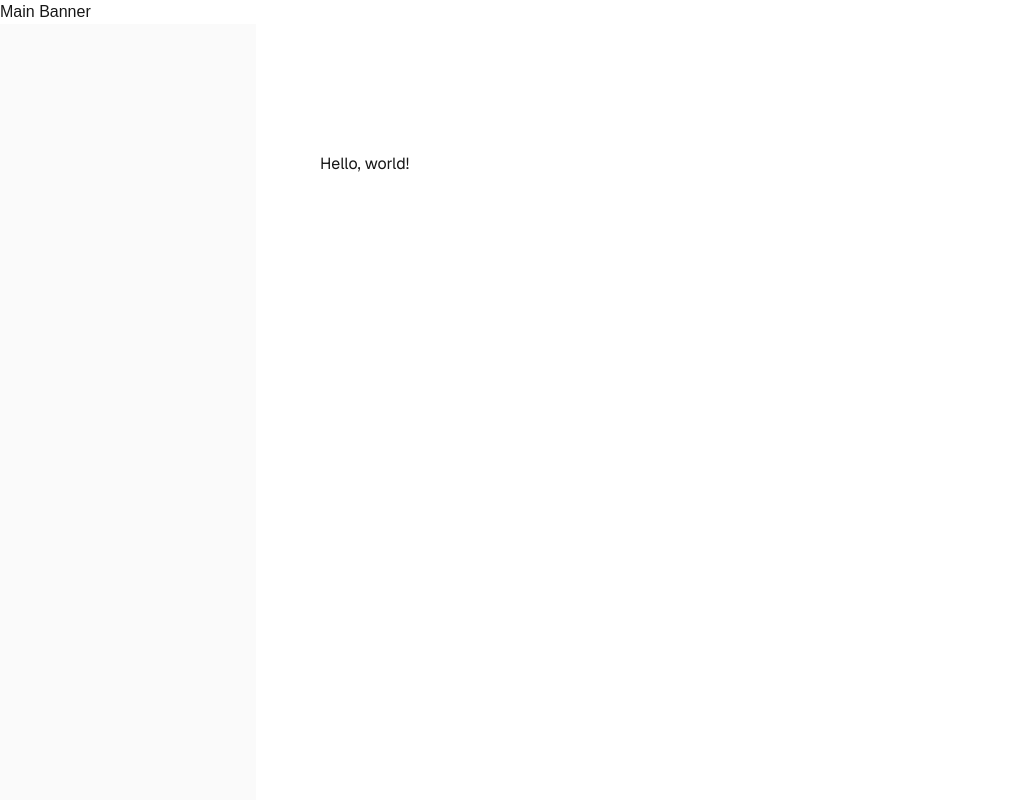
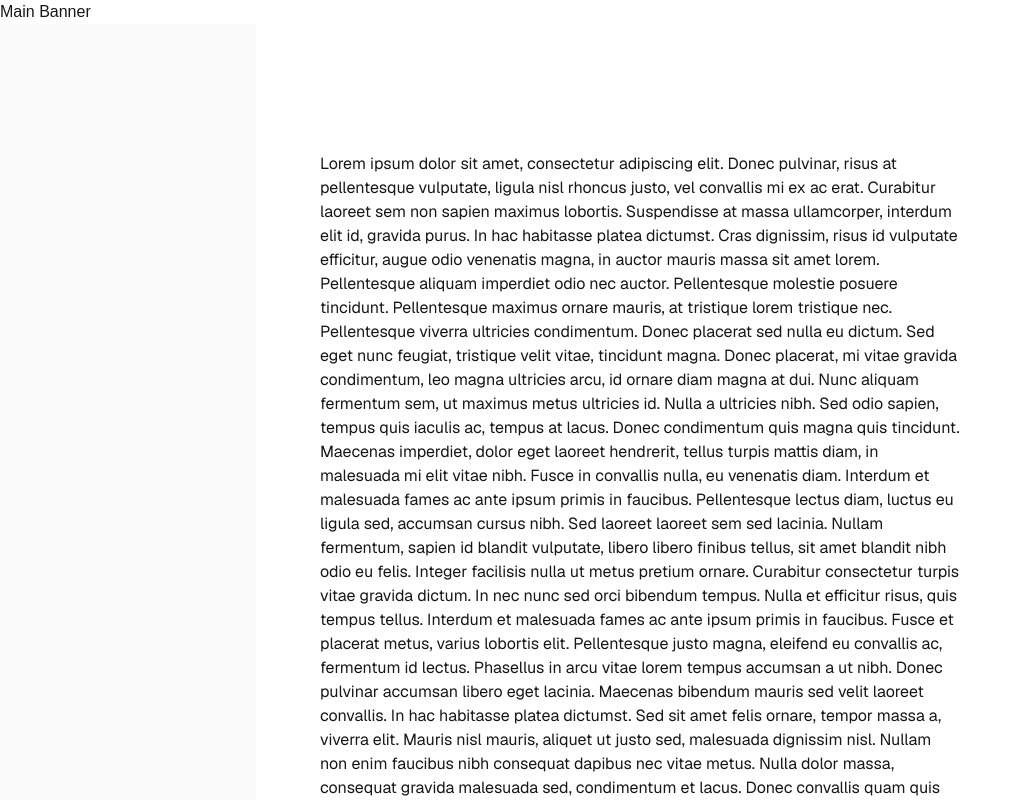
Before and after one commit to aljosanpedro/pbd-proj1-personal_website, a Next.js app: page / in a window 1280 px wide. Shown: the top 800 px of the page, without its empty margins (0-1021 px from the left). Built offline with nearby package versions, Linux system fonts and the light colour scheme.

Commit message:
Add lorem ipsum to page.tsx to test scrolling with a sticky banner

```diff
--- a/src/app/page.tsx
+++ b/src/app/page.tsx
@@ -3,7 +3,113 @@ export default function Home() {
   return (
     <div className="flex flex-col flex-1 items-center justify-center bg-zinc-50 font-sans dark:bg-black">
       <main className="flex flex-1 w-full max-w-3xl flex-col items-center justify-between py-32 px-16 bg-white dark:bg-black sm:items-start">
-        <p>Hello, world!</p>
+        <p>
+          Lorem ipsum dolor sit amet, consectetur adipiscing elit. Donec
+          pulvinar, risus at pellentesque vulputate, ligula nisl rhoncus justo,
+          vel convallis mi ex ac erat. Curabitur laoreet sem non sapien maximus
+          lobortis. Suspendisse at massa ullamcorper, interdum elit id, gravida
+          purus. In hac habitasse platea dictumst. Cras dignissim, risus id
+          vulputate efficitur, augue odio venenatis magna, in auctor mauris
+          massa sit amet lorem. Pellentesque aliquam imperdiet odio nec auctor.
+          Pellentesque molestie posuere tincidunt. Pellentesque maximus ornare
+          mauris, at tristique lorem tristique nec. Pellentesque viverra
+          ultricies condimentum. Donec placerat sed nulla eu dictum. Sed eget
+          nunc feugiat, tristique velit vitae, tincidunt magna. Donec placerat,
+          mi vitae gravida condimentum, leo magna ultricies arcu, id ornare diam
+          magna at dui. Nunc aliquam fermentum sem, ut maximus metus ultricies
+          id. Nulla a ultricies nibh. Sed odio sapien, tempus quis iaculis ac,
+          tempus at lacus. Donec condimentum quis magna quis tincidunt. Maecenas
+          imperdiet, dolor eget laoreet hendrerit, tellus turpis mattis diam, in
+          malesuada mi elit vitae nibh. Fusce in convallis nulla, eu venenatis
+          diam. Interdum et malesuada fames ac ante ipsum primis in faucibus.
+          Pellentesque lectus diam, luctus eu ligula sed, accumsan cursus nibh.
+          Sed laoreet laoreet sem sed lacinia. Nullam fermentum, sapien id
+          blandit vulputate, libero libero finibus tellus, sit amet blandit nibh
+          odio eu felis. Integer facilisis nulla ut metus pretium ornare.
+          Curabitur consectetur turpis vitae gravida dictum. In nec nunc sed
+          orci bibendum tempus. Nulla et efficitur risus, quis tempus tellus.
+          Interdum et malesuada fames ac ante ipsum primis in faucibus. Fusce et
+          placerat metus, varius lobortis elit. Pellentesque justo magna,
+          eleifend eu convallis ac, fermentum id lectus. Phasellus in arcu vitae
+          lorem tempus accumsan a ut nibh. Donec pulvinar accumsan libero eget
+          lacinia. Maecenas bibendum mauris sed velit laoreet convallis. In hac
+          habitasse platea dictumst. Sed sit amet felis ornare, tempor massa a,
+          viverra elit. Mauris nisl mauris, aliquet ut justo sed, malesuada
+          dignissim nisl. Nullam non enim faucibus nibh consequat dapibus nec
+          vitae metus. Nulla dolor massa, consequat gravida malesuada sed,
+          condimentum et lacus. Donec convallis quam quis ullamcorper porta.
+          Phasellus ante ligula, efficitur id pellentesque a, dignissim nec
+          odio. Vivamus in tortor non quam scelerisque rhoncus sed congue
+          lectus. Suspendisse dapibus nulla a leo elementum porttitor. Cras vel
+          nisi ex. Pellentesque scelerisque ipsum sit amet augue consectetur, id
+          congue augue posuere. Proin facilisis suscipit lorem, et pretium sem
+          semper sit amet. Vestibulum volutpat pellentesque diam et sodales.
+          Nulla facilisi. Maecenas semper volutpat massa eu hendrerit.
+          Pellentesque vel tortor id tortor faucibus fermentum ac vitae arcu.
+          Quisque sit amet dictum nulla. Suspendisse semper nisl sed quam
+          finibus faucibus. Sed semper eros sit amet dignissim elementum. Mauris
+          finibus euismod nisi, at viverra ipsum pulvinar nec. Etiam quis erat
+          at dolor tristique blandit. Sed tempor porttitor mi, in aliquam risus.
+          Aliquam vestibulum turpis in ex auctor ultricies. Curabitur aliquet
+          elit non metus pulvinar sollicitudin. Etiam ex mi, tincidunt nec
+          interdum sit amet, vulputate ut dolor. Nullam scelerisque erat in est
+          euismod fringilla. Donec massa arcu, interdum at sodales et, porta sed
+          ipsum. Aenean porttitor in ante vel tincidunt. Maecenas hendrerit
+          lobortis lectus, et maximus purus tristique id. Aenean diam nisl,
+          commodo a dui et, malesuada commodo quam. Sed tincidunt fermentum est,
+          nec aliquet ante rhoncus interdum. Maecenas suscipit ut eros in
+          molestie. Praesent malesuada augue turpis, sit amet rutrum nisl
+          condimentum eu. Sed a ornare nulla. Donec et massa id erat pharetra
+          sagittis quis accumsan ante. Ut sed neque leo. Aliquam congue varius
+          porttitor. Curabitur a lobortis ante, interdum commodo sem. Nullam
+          nulla elit, iaculis vitae pharetra ut, volutpat fringilla lectus.
+          Fusce feugiat, nisl tincidunt ultrices pharetra, ex neque bibendum
+          lorem, congue luctus mauris ante sit amet nisl. Integer convallis sit
+          amet mauris a ullamcorper. Nullam magna justo, tincidunt nec mauris
+          sit amet, porta mollis sapien. Integer sed nisi bibendum, finibus
+          dolor ut, commodo augue. Nulla mollis justo at diam ullamcorper, in
+          finibus risus dignissim. Mauris convallis nisi non lacus fringilla
+          porta. Nam in lorem maximus, posuere magna ultrices, luctus orci.
+          Praesent varius libero lacus, non finibus nibh mattis quis.
+          Pellentesque sodales ante vel dapibus malesuada. Mauris ullamcorper
+          tellus ac sodales pulvinar. Maecenas vel elementum odio. Nam malesuada
+          velit ac eros luctus, sollicitudin bibendum turpis ultricies. Mauris a
+          auctor nisi. Sed suscipit in turpis volutpat imperdiet. Quisque risus
+          magna, porttitor sed mi nec, laoreet facilisis lorem. Quisque
+          pellentesque, mauris ut congue ullamcorper, lacus sapien viverra ex,
+          vitae accumsan velit odio vel eros. Sed sit amet est eget turpis
+          ullamcorper vulputate vitae eu eros. Morbi a feugiat magna. Nunc
+          pulvinar elit sed nunc tristique, ut malesuada purus consequat. Donec
+          sit amet justo suscipit, porta tortor vitae, sollicitudin lorem.
+          Vestibulum eu rutrum justo. Mauris libero purus, sagittis vitae massa
+          ac, feugiat pulvinar eros. Lorem ipsum dolor sit amet, consectetur
+          adipiscing elit. Vestibulum quis ullamcorper ante, vel vulputate sem.
+          Morbi ut dolor velit. Nam et velit sit amet justo pharetra accumsan.
+          Orci varius natoque penatibus et magnis dis parturient montes,
+          nascetur ridiculus mus. Phasellus dolor lorem, gravida eget tristique
+          hendrerit, consequat id lectus. Nam sed pellentesque nulla. Donec
+          elementum blandit porta. Vivamus tincidunt leo ut est iaculis, ut
+          aliquet justo venenatis. Morbi vitae laoreet tellus. Quisque facilisis
+          vehicula dolor, sit amet elementum ex ultricies et. Vestibulum iaculis
+          pretium condimentum. Vestibulum pulvinar dictum pulvinar. Vivamus
+          imperdiet dapibus consectetur. Vestibulum posuere venenatis ex, sit
+          amet iaculis sem sollicitudin ullamcorper. Nam in quam at enim posuere
+          iaculis. Sed nec sagittis eros. Nunc ultricies orci nisl, nec
+          tincidunt erat condimentum quis. Nulla a ultrices arcu, eget pretium
+          justo. Vivamus vel ante nec quam interdum aliquet a a mauris. Donec a
+          lectus pharetra, commodo magna ac, bibendum tellus. Sed gravida ex non
+          mi porttitor fringilla. Suspendisse potenti. Mauris lobortis lobortis
+          elit non malesuada. Vestibulum sit amet nisi in mi scelerisque
+          fringilla. Duis lacus elit, posuere sit amet aliquam vitae, elementum
+          id metus. Proin accumsan magna ut suscipit rutrum. Suspendisse blandit
+          lorem sit amet diam sagittis, nec congue nunc ultrices. Maecenas id
+          lorem at tortor accumsan feugiat non vitae mi. In a sollicitudin mi,
+          nec dictum nunc. Proin non turpis eget ante sollicitudin faucibus
+          vitae in enim. Ut placerat ante eu malesuada cursus. Phasellus eget
+          aliquet libero. Quisque turpis felis, ornare sed condimentum vel,
+          pellentesque eu urna. Morbi eleifend, tortor eu consectetur posuere,
+          odio justo rutrum elit, ultrices pulvinar nibh lorem ut nisi.
+        </p>
       </main>
     </div>
   );
```
